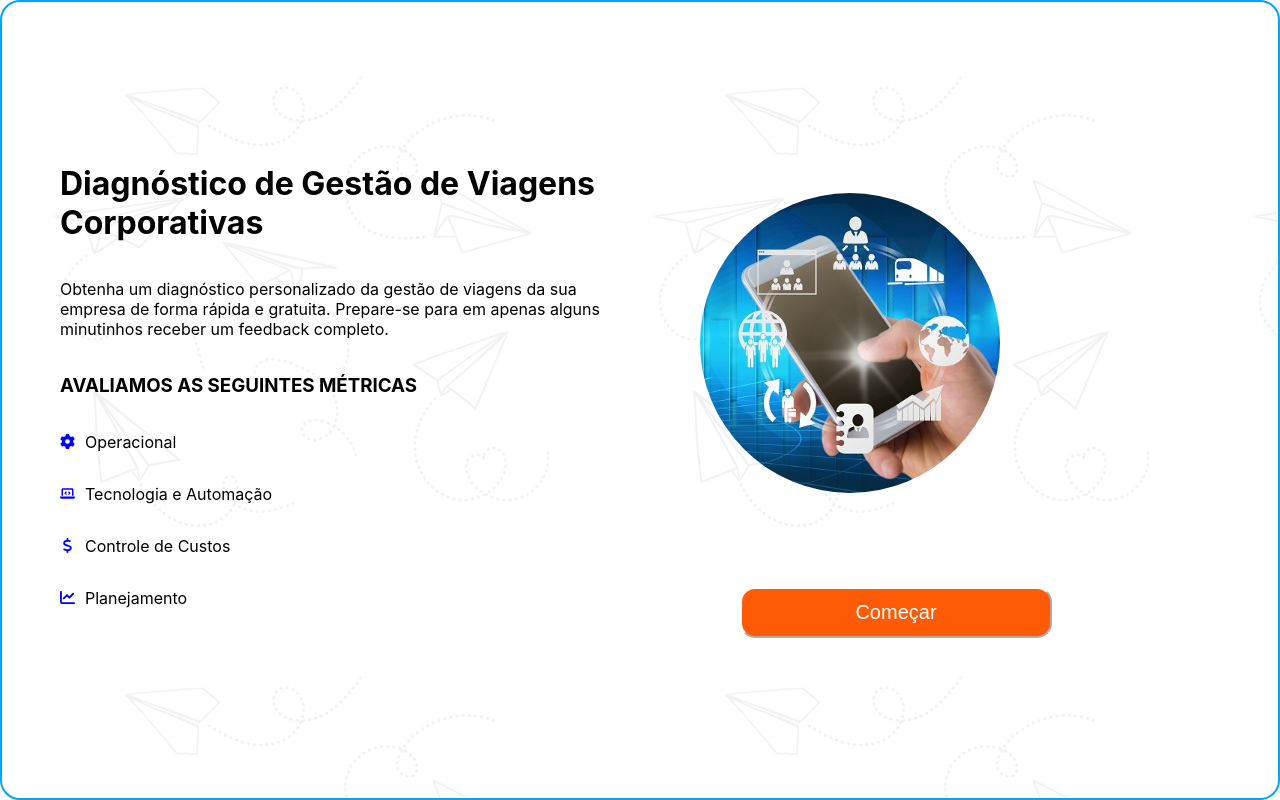
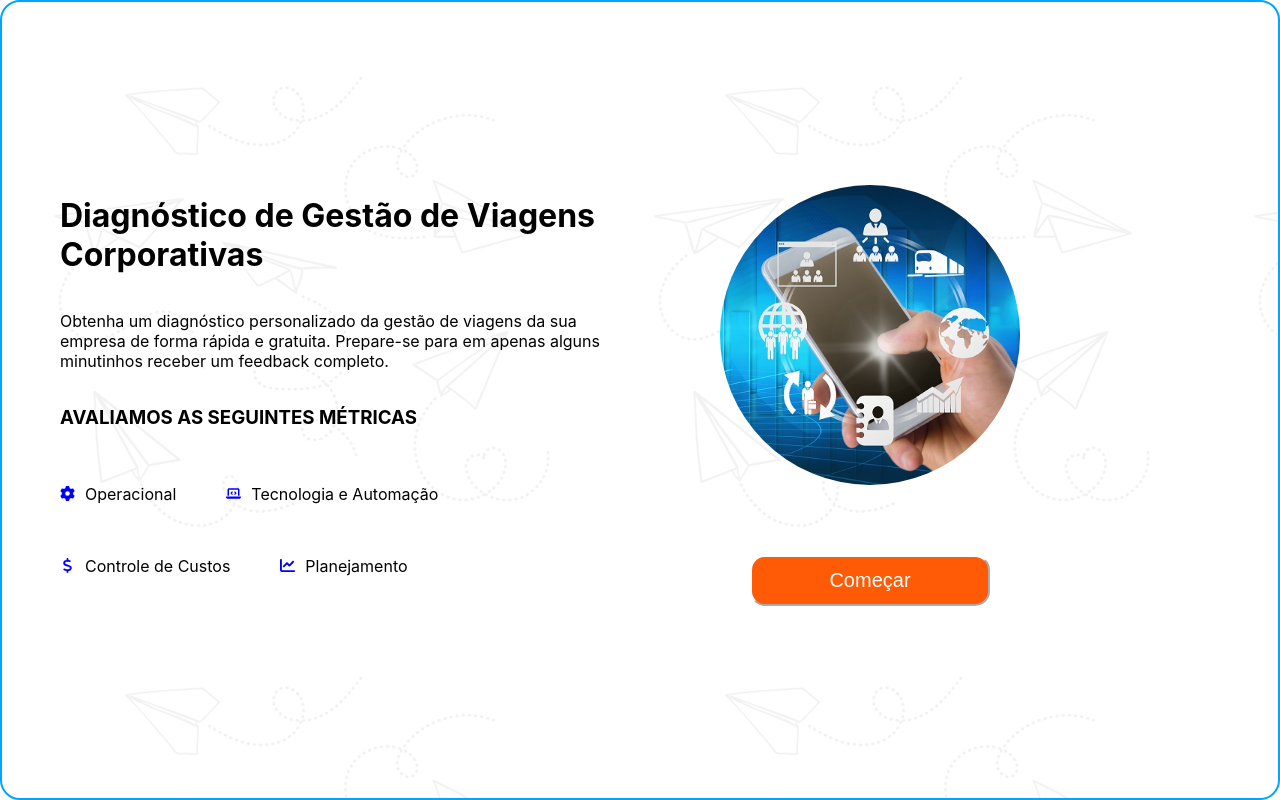
Before and after one commit to RaphaPaixOnfly/responsive-next, a Next.js app: page / in a window 1280 px wide. Built offline with nearby package versions, Linux system fonts and the light colour scheme.

Commit message:
atualizando design inicial

```diff
--- a/pages/index.js
+++ b/pages/index.js
@@ -29,6 +29,7 @@ export default function Home() {
             <h1 className={styles.title}>Diagnóstico de Gestão de Viagens Corporativas</h1>
             <p className={styles.item}>Obtenha um diagnóstico personalizado da gestão de viagens da sua empresa de forma rápida e gratuita. Prepare-se para em apenas alguns minutinhos receber um feedback completo.</p>
             <h3 className={styles.subtitle}>AVALIAMOS AS SEGUINTES MÉTRICAS</h3>
+            <div className={styles.iconStruct}>
               <div className={styles.iconItem}>
                 <FontAwesomeIcon icon={faCog} className={styles.icon}/>
                 <p>Operacional</p>
@@ -37,6 +38,8 @@ export default function Home() {
                 <FontAwesomeIcon icon={faLaptopCode} className={styles.icon}/>
                 <p>Tecnologia e Automação</p>
               </div>
+            </div>
+            <div className={styles.iconStruct}>
               <div className={styles.iconItem}>
                 <FontAwesomeIcon icon={faDollarSign} className={styles.icon}/>
                 <p>Controle de Custos</p>
@@ -44,6 +47,7 @@ export default function Home() {
               <div className={styles.iconItem}>
                 <FontAwesomeIcon icon={faChartLine} className={styles.icon}/>
                 <p>Planejamento</p>
+              </div>
             </div>
 
           </div>
--- a/styles/Home.module.css
+++ b/styles/Home.module.css
@@ -32,7 +32,7 @@
 
   .column2 {
     gap: 10px;
-    margin-top: 90px; /* Margem superior */
+    margin-top: 50px; /* Margem superior */
     justify-content: center; /* Centralizar os itens */
     align-items: center;
   }
@@ -105,7 +105,7 @@
   .iconItem {
     display: flex;
     align-items: center;
-
+    margin-right: 50px;
   }
 
   .iconItem p {
@@ -119,9 +119,8 @@
       padding: 12px;
       border-radius: 15px;
       border-color: white;
-      width: 60%;
-      margin-top: -40px;
-      margin-left: 60px;
+      width: 240px;
+      margin-left: 70px;
   }
   .icon {
     font-size: 15px; /* Ajuste o tamanho do ícone conforme necessário */
@@ -134,7 +133,7 @@
     border-radius: 50%; /* Faz o contêiner ser um círculo */
     overflow: hidden; /* Esconde as partes da imagem que saem do contêiner */
     display: flex;
-    margin-left: 40px;
+    margin-left: 60px;
     margin-top: -40px;
   }
 
@@ -150,4 +149,14 @@
       width: 100%;
       margin-left: 0;
     }
+    .iconStruct{
+      margin-top: 0px;
+      display: block;
+    }
   }
+  @media (min-width: 768px) {
+    .iconStruct{
+      margin-top: 20px;
+      display: inline-flex;
+    }
+  }
```
Lines whose indentation alone changed are shown as unchanged.
